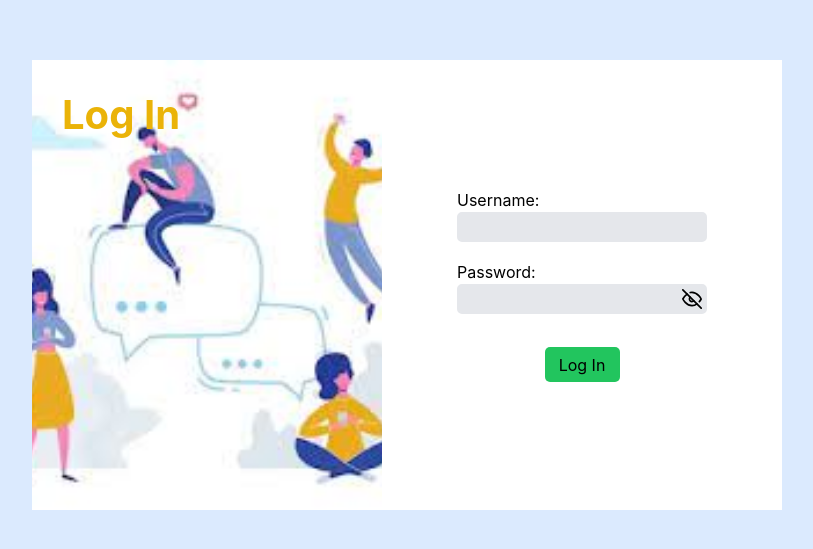
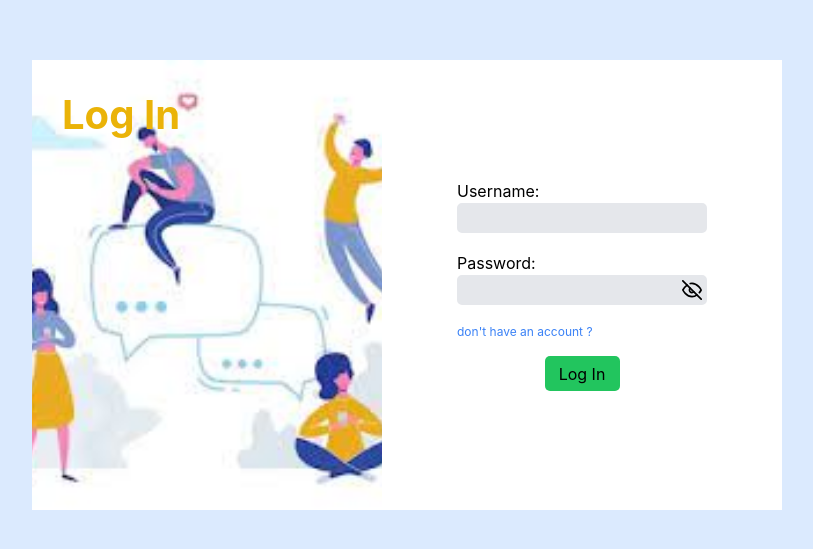
Before and after one commit to mkdirsx/sosmed-fe, a React (Create React App) app: page /login in a window 1280 px wide. Shown: the part 115-664 px from the top of the page, without its empty margins (233-1046 px from the left). Built offline with nearby package versions, Linux system fonts and the light colour scheme.

Commit message:
testing: minor fix

```diff
--- a/src/components/HomeSideBar/HomeSideBar.jsx
+++ b/src/components/HomeSideBar/HomeSideBar.jsx
@@ -27,9 +27,9 @@ export default function HomeSideBar (props) {
                         <div className="flex justify-center w-full">
                             {
                                 (props?.user?.profilePicture) ?
-                                <img src={props.user.profilePicture} alt="" className="h-[125px]"/>
+                                <img src={props.user.profilePicture} alt="" className="rounded-full h-[125px] w-[125px]"/>
                                 :
-                                <img alt="" className="h-[125px] bg-white"/>
+                                <img alt="" className="h-[125px] bg-white rounded-full"/>
                             }
                         </div>
                         <div>
--- a/src/pages/LoginPage/LoginPage.jsx
+++ b/src/pages/LoginPage/LoginPage.jsx
@@ -6,7 +6,7 @@ import { useDispatch } from 'react-redux';
 import { login } from '../../redux/features/User/UserSlice';
 import { Toaster, toast } from 'react-hot-toast';
 import img from './img2.jpg';
-import { useNavigate } from 'react-router-dom';
+import { Link, useNavigate } from 'react-router-dom';
 import { setUser } from '../../redux/features/User/UserSlice';
 
 export default function LoginPage () {
@@ -104,7 +104,9 @@ export default function LoginPage () {
                             <div className='formikError'>
                                 {(formik.touched.password && formik.errors.password)? <div className="text-red-600">{formik.errors.password}</div> : <>&nbsp;</>}
                             </div>
-
+                            <Link to={'/register'} className='text-[12px] hover:underline text-blue-500'>
+                                don't have an account ?
+                            </Link>
                             <button type='submit' disabled={(formik.isSubmitting)? true : false} onClick={formik.handleSubmit} className={`self-center w-[75px] h-[35px] mt-[15px] rounded-[5px] transition-all duration-150 bg-green-500 hover:bg-green-600 ${(formik.isSubmitting)? 'cursor-not-allowed' : 'active:scale-95'}`}>
                                 Log In
                             </button>
--- a/src/pages/RegisterPage/RegisterPage.jsx
+++ b/src/pages/RegisterPage/RegisterPage.jsx
@@ -6,7 +6,7 @@ import { useDispatch } from 'react-redux';
 import { createUser } from '../../redux/features/User/UserSlice';
 import { Toaster, toast } from 'react-hot-toast';
 import img from './img.jpg'
-import { useNavigate } from 'react-router-dom';
+import { useNavigate, Link } from 'react-router-dom';
 
 export default function RegisterPage () {
     const [showPassword, setShowPassword] = useState(false);
@@ -138,7 +138,9 @@ export default function RegisterPage () {
                             <div className='formikError'>
                                 {(formik.touched.repeatPassword && formik.errors.repeatPassword)? <div className="text-red-600">{formik.errors.repeatPassword}</div> : <>&nbsp;</>}
                             </div>
-
+                            <Link to={'/register'} className='text-[12px] hover:underline text-blue-500'>
+                                already have an account ?
+                            </Link>
                             <button type='submit' disabled={(formik.isSubmitting)? true : false} onClick={formik.handleSubmit} className={`self-center w-[75px] h-[35px] mt-[15px] rounded-[5px] transition-all duration-150 bg-green-500 hover:bg-green-600 ${(formik.isSubmitting)? 'cursor-not-allowed' : 'active:scale-95'}`}>
                                 Sign Up
                             </button>
```
